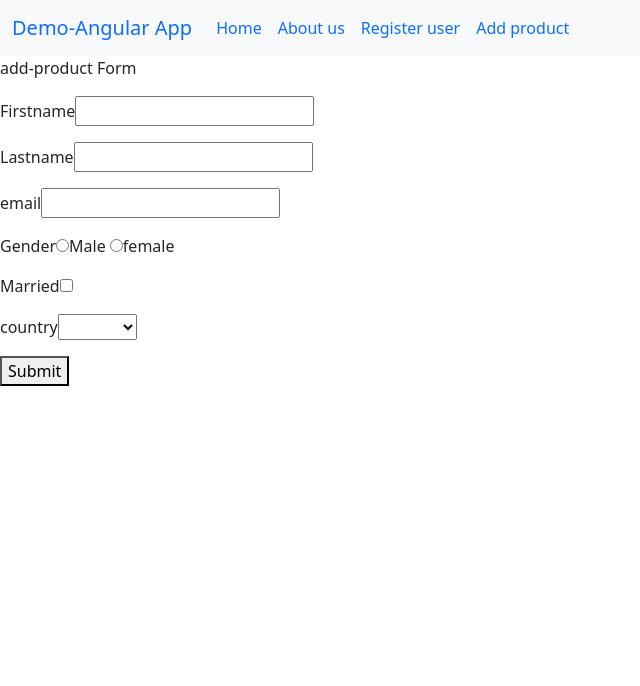
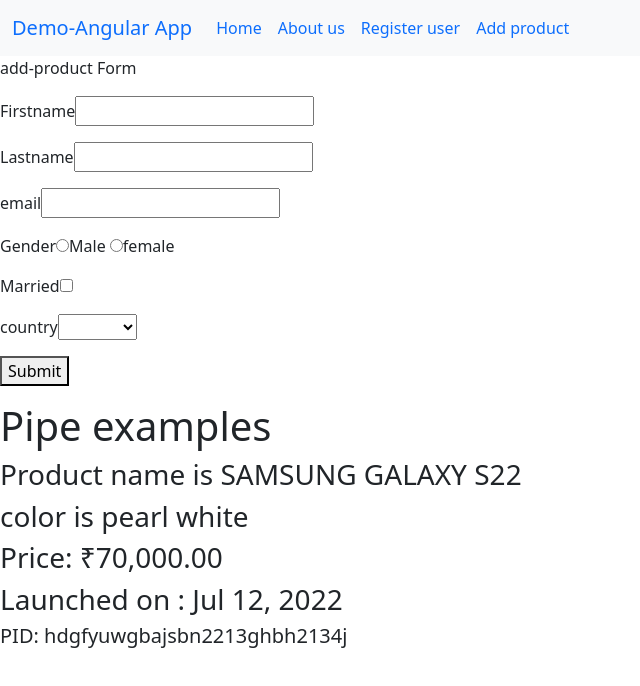
Before and after one commit to TCS-Angular/Angular-starter-project, an Angular app: page /product in a window 1280 px wide. Shown: the top 686 px of the page, without its empty margins (0-640 px from the left). Built offline with nearby package versions, Linux system fonts and the light colour scheme.

Commit message:
inbuilt pipes covered

```diff
--- a/src/app/components/add-product/add-product.component.html
+++ b/src/app/components/add-product/add-product.component.html
@@ -36,6 +36,16 @@
   </p>
 </form>
 
+
+<div>
+  <h1>Pipe examples</h1>
+  <h3>Product name is {{product.ProductName | uppercase}}</h3>
+  <h3>color is {{product.color | lowercase}}</h3>
+  <h3>Price: {{product.price | currency:"INR"}}</h3>
+  <h3>Launched on : {{product.launchedOn | date}}</h3>
+  <h5>PID: {{product.ProductId}}</h5>
+</div>
+
 <!--
  <form [formGroup]="addProductTypesForm">
     <input type="text" formControlName="productName">
--- a/src/app/components/add-product/add-product.component.ts
+++ b/src/app/components/add-product/add-product.component.ts
@@ -23,6 +23,14 @@
 
   }
 
+  product = {
+    ProductName:"Samsung Galaxy s22",
+    color:"Pearl white",
+    price: "70000",
+    launchedOn : Date.now(),
+    ProductId: "hdgfyuwgbajsbn2213ghbh2134j"
+  }
+
   constructor() { }
 
   ngOnInit(): void {
```
